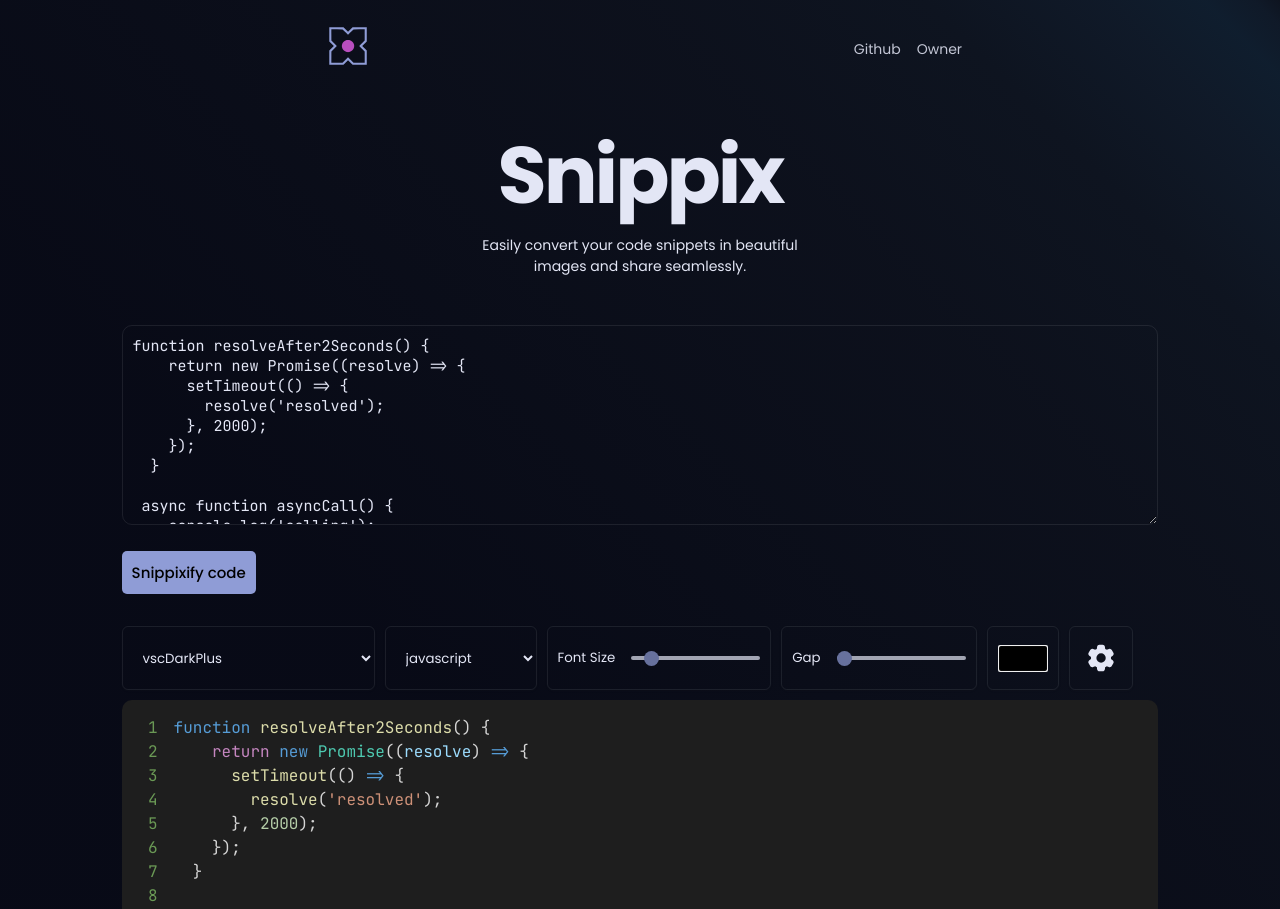
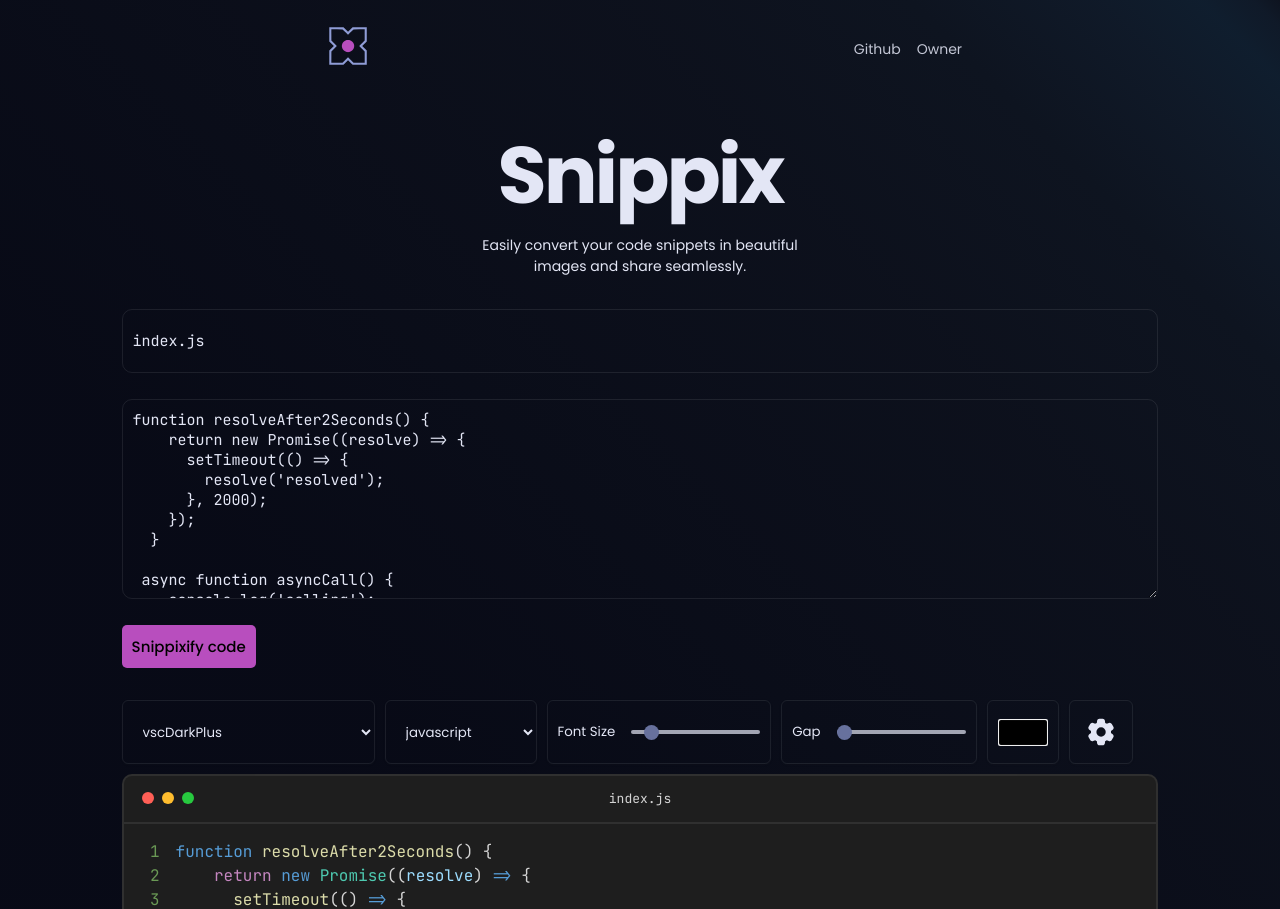
Before and after one commit to preetsuthar17/SnippiX, a Next.js app: page / in a window 1280 px wide. Shown: the top 909 px of the page. Built offline with nearby package versions, Linux system fonts and the light colour scheme.

Commit message:
Update button and code editor styles

```diff
--- a/src/components/CodeEditor.js
+++ b/src/components/CodeEditor.js
@@ -1,17 +1,31 @@
 import { useState } from "react";
 
 export default function CodeEditor({ onCodeSubmit }) {
-  const [code, setCode] = useState("function resolveAfter2Seconds() {\n    return new Promise((resolve) => { \n      setTimeout(() => { \n        resolve('resolved');\n      }, 2000);\n    });\n  }\n\n async function asyncCall() {\n    console.log('calling'); \n    const result = await resolveAfter2Seconds();\n    console.log(result);\n  }\n\nasyncCall();");
+  const [code, setCode] = useState(
+    "function resolveAfter2Seconds() {\n    return new Promise((resolve) => { \n      setTimeout(() => { \n        resolve('resolved');\n      }, 2000);\n    });\n  }\n\n async function asyncCall() {\n    console.log('calling'); \n    const result = await resolveAfter2Seconds();\n    console.log(result);\n  }\n\nasyncCall();"
+  );
+  const [fileName, setFileName] = useState("index.js");
+
+  const handleCodeSubmit = () => {
+    onCodeSubmit(code, fileName);
+  };
 
   return (
     <div className="code-editor-div">
+      <input
+        type="text"
+        value={fileName}
+        className="code-editor-name-input"
+        onChange={(e) => setFileName(e.target.value)}
+        placeholder="index.js"
+      />
       <textarea
         className="code-editor-textarea"
         value={code}
         onChange={(e) => setCode(e.target.value)}
         placeholder="Type your code here..."
       />
-      <button className="primary-button" onClick={() => onCodeSubmit(code)}>
+      <button className="primary-button" onClick={handleCodeSubmit}>
         Snippixify code
       </button>
     </div>
--- a/src/components/CodeImage.js
+++ b/src/components/CodeImage.js
@@ -275,79 +275,86 @@
   "zephir",
 ];
 
-export default function CodeImage({ code }) {
+export default function CodeImage({ code, fileName }) {
   const [selectedTheme, setSelectedTheme] = useState(vscDarkPlus);
   const [fontSize, setFontSize] = useState(16);
   const [margin, setMargin] = useState(0);
   const [boxShadow, setBoxShadow] = useState("");
   const [watermark, setWatermark] = useState(true);
   const [selectedLanguage, setSelectedLanguage] = useState("javascript");
-  const [color, setColor] = useState('#fff');
-  const [settingsDropdown, setSettingsDropdown] = useState(false)
-  const [isProcessing, setIsProcessing] = useState(false)
+  const [color, setColor] = useState("#fff");
+  const [settingsDropdown, setSettingsDropdown] = useState(false);
+  const [isProcessing, setIsProcessing] = useState(false);
 
   const ref = useRef();
 
   useEffect(() => {
     const autoDetectLanguage = () => {
-
       const languageIdentifiers = {
-        "javascript": ["import", "function", "const", "let", "var", "console", "console.log"],
-        "python": ["import", "def", "class", "print"],
-        "java": ["import", "public", "class", "System.out.println"],
-        "ruby": ["require", "def", "class", "puts"],
-        "csharp": ["using", "class", "public", "Console.WriteLine"],
-        "php": ["<?php", "function", "class", "echo"],
-        "go": ["package", "func", "var", "println"],
-        "swift": ["import", "class", "func", "print"],
-        "c": ["#include", "int", "void", "printf"],
+        javascript: [
+          "import",
+          "function",
+          "const",
+          "let",
+          "var",
+          "console",
+          "console.log",
+        ],
+        python: ["import", "def", "class", "print"],
+        java: ["import", "public", "class", "System.out.println"],
+        ruby: ["require", "def", "class", "puts"],
+        csharp: ["using", "class", "public", "Console.WriteLine"],
+        php: ["<?php", "function", "class", "echo"],
+        go: ["package", "func", "var", "println"],
+        swift: ["import", "class", "func", "print"],
+        c: ["#include", "int", "void", "printf"],
         "c++": ["#include", "int", "void", "cout"],
-        "haskell": ["module", "import", "data", "type", "where"],
-        "scala": ["package", "import", "class", "def", "println"],
-        "kotlin": ["package", "import", "fun", "class", "println"],
-        "rust": ["use", "fn", "struct", "impl"],
-        "html": ["<!DOCTYPE html>", "<html", "<head", "<body", "<h1", "<p"],
-        "css": ["body", "margin", "padding", "font-size", "color"],
-        "json": ["{", "}", "\"", ":"],
-        "perl": ["use", "package", "sub", "print"],
-        "shell": ["#!/bin/bash", "echo", "if", "then"],
-        "matlab": ["function", "end", "plot", "for"],
-        "r": ["library", "source", "sink", "transform"],
-        "lua": ["function", "local", "if", "then"],
-        "makefile": ["all:", "CC=", "CFLAGS=", "LDLIBS="],
-        "markdown": ["#", "##", "###", "**", "*"],
+        haskell: ["module", "import", "data", "type", "where"],
+        scala: ["package", "import", "class", "def", "println"],
+        kotlin: ["package", "import", "fun", "class", "println"],
+        rust: ["use", "fn", "struct", "impl"],
+        html: ["<!DOCTYPE html>", "<html", "<head", "<body", "<h1", "<p"],
+        css: ["body", "margin", "padding", "font-size", "color"],
+        json: ["{", "}", '"', ":"],
+        perl: ["use", "package", "sub", "print"],
+        shell: ["#!/bin/bash", "echo", "if", "then"],
+        matlab: ["function", "end", "plot", "for"],
+        r: ["library", "source", "sink", "transform"],
+        lua: ["function", "local", "if", "then"],
+        makefile: ["all:", "CC=", "CFLAGS=", "LDLIBS="],
+        markdown: ["#", "##", "###", "**", "*"],
         "objective-c": ["#import", "@interface", "@implementation", "NSObject"],
-        "racket": ["#lang", "define", "if", "cond"],
-        "sql": ["SELECT", "FROM", "WHERE", "GROUP BY", "HAVING"],
-        "scss": ["@import", "$", "@mixin", "@media"],
-        "typescript": ["import", "interface", "class", "let", "const"],
-        "vbnet": ["Imports", "Public", "Class", "Console.WriteLine"],
-        "xml": ["<?xml", "<root", "<child", "/>", ">"],
-        "bash": ["#!/bin/bash", "echo", "if", "then"],
-        "clojure": ["ns", "defn", "def", "if", "cond"],
-        "coffeescript": ["import", "class", "if", "then"],
-        "d": ["import", "module", "public", "void", "writeln"],
-        "elixir": ["defmodule", "def", "defp", "IO.puts"],
-        "erlang": ["-module", "-export", "io:format"],
-        "fsharp": ["module", "let", "type", "printfn"],
-        "groovy": ["import", "class", "def", "println"],
-        "haxe": ["import", "class", "function", "trace"],
-        "ini": ["[section]", "key=value"],
-        "jade": ["doctype", "html", "head", "body", "h1", "p"],
-        "less": ["@import", "@media", "body", "color"],
-        "nim": ["import", "proc", "echo", "if", "then"],
-        "ocaml": ["module", "type", "let", "print_endline"],
-        "powershell": ["Import-Module", "function", "if", "then"],
-        "python": ["from", "import", "def", "class", "print"],
-        "r": ["library", "source", "sink", "transform"],
-        "coffeescript": ["class", "if", "then", "console.log"],
-        "dart": ["import", "class", "void", "print"],
+        racket: ["#lang", "define", "if", "cond"],
+        sql: ["SELECT", "FROM", "WHERE", "GROUP BY", "HAVING"],
+        scss: ["@import", "$", "@mixin", "@media"],
+        typescript: ["import", "interface", "class", "let", "const"],
+        vbnet: ["Imports", "Public", "Class", "Console.WriteLine"],
+        xml: ["<?xml", "<root", "<child", "/>", ">"],
+        bash: ["#!/bin/bash", "echo", "if", "then"],
+        clojure: ["ns", "defn", "def", "if", "cond"],
+        coffeescript: ["import", "class", "if", "then"],
+        d: ["import", "module", "public", "void", "writeln"],
+        elixir: ["defmodule", "def", "defp", "IO.puts"],
+        erlang: ["-module", "-export", "io:format"],
+        fsharp: ["module", "let", "type", "printfn"],
+        groovy: ["import", "class", "def", "println"],
+        haxe: ["import", "class", "function", "trace"],
+        ini: ["[section]", "key=value"],
+        jade: ["doctype", "html", "head", "body", "h1", "p"],
+        less: ["@import", "@media", "body", "color"],
+        nim: ["import", "proc", "echo", "if", "then"],
+        ocaml: ["module", "type", "let", "print_endline"],
+        powershell: ["Import-Module", "function", "if", "then"],
+        python: ["from", "import", "def", "class", "print"],
+        r: ["library", "source", "sink", "transform"],
+        coffeescript: ["class", "if", "then", "console.log"],
+        dart: ["import", "class", "void", "print"],
       };
 
-
-      for (const [language, identifiers] of Object.entries(languageIdentifiers)) {
-
-        if (identifiers.some(identifier => code.includes(identifier))) {
+      for (const [language, identifiers] of Object.entries(
+        languageIdentifiers
+      )) {
+        if (identifiers.some((identifier) => code.includes(identifier))) {
           setSelectedLanguage(language);
           return;
         }
@@ -369,8 +376,8 @@
   };
 
   const handleSettingsDropdown = () => {
-    setSettingsDropdown(!settingsDropdown)
-  }
+    setSettingsDropdown(!settingsDropdown);
+  };
 
   const handleMarginChange = (event) => {
     const newMargin = parseInt(event.target.value);
@@ -382,14 +389,13 @@
   };
 
   const handleBoxShadowToggle = () => {
-    setBoxShadow(prevState => !prevState);
+    setBoxShadow((prevState) => !prevState);
     const newBoxShadow = boxShadow ? "" : "0 20px 68px rgba(0, 0, 0, 0.55)";
     document.documentElement.style.setProperty("--box-shadow", newBoxShadow);
   };
   const handleWatermarkToggle = () => {
-    setWatermark(!watermark)
+    setWatermark(!watermark);
   };
-
 
   const handleFontSizeChange = (event) => {
     const newFontSize = parseInt(event.target.value);
@@ -408,13 +414,13 @@
     const originalHeight = ref.current.style.height;
     const originalPadding = ref.current.style.padding;
 
-    setIsProcessing(true)
+    setIsProcessing(true);
     ref.current.style.width = "max-content";
     ref.current.style.height = "max-content";
     ref.current.style.padding = "10px 10px";
 
     setTimeout(() => {
-      setIsProcessing(true)
+      setIsProcessing(true);
 
       toPng(ref.current, { cacheBust: true })
         .then((dataUrl) => {
@@ -430,9 +436,9 @@
         .catch((err) => {
           console.error("oops, something went wrong!", err);
         });
-      setIsProcessing(false)
+      setIsProcessing(false);
     }, 0);
-    setIsProcessing(false)
+    setIsProcessing(false);
   };
 
   const onColorChange = (event) => {
@@ -494,23 +500,59 @@
             <input type="color" value={color} onChange={onColorChange} />
           </div>
           <div className="settings-dropdown-menu">
-            <div className="settings-dropdown-toggle" onClick={handleSettingsDropdown}>
-              <svg xmlns="http://www.w3.org/2000/svg" width="32" height="32" viewBox="0 0 24 24"><path fill="currentColor" d="M10.825 22q-.675 0-1.162-.45t-.588-1.1L8.85 18.8q-.325-.125-.612-.3t-.563-.375l-1.55.65q-.625.275-1.25.05t-.975-.8l-1.175-2.05q-.35-.575-.2-1.225t.675-1.075l1.325-1Q4.5 12.5 4.5 12.337v-.675q0-.162.025-.337l-1.325-1Q2.675 9.9 2.525 9.25t.2-1.225L3.9 5.975q.35-.575.975-.8t1.25.05l1.55.65q.275-.2.575-.375t.6-.3l.225-1.65q.1-.65.588-1.1T10.825 2h2.35q.675 0 1.163.45t.587 1.1l.225 1.65q.325.125.613.3t.562.375l1.55-.65q.625-.275 1.25-.05t.975.8l1.175 2.05q.35.575.2 1.225t-.675 1.075l-1.325 1q.025.175.025.338v.674q0 .163-.05.338l1.325 1q.525.425.675 1.075t-.2 1.225l-1.2 2.05q-.35.575-.975.8t-1.25-.05l-1.5-.65q-.275.2-.575.375t-.6.3l-.225 1.65q-.1.65-.587 1.1t-1.163.45zm1.225-6.5q1.45 0 2.475-1.025T15.55 12q0-1.45-1.025-2.475T12.05 8.5q-1.475 0-2.488 1.025T8.55 12q0 1.45 1.013 2.475T12.05 15.5" /></svg></div>
+            <div
+              className="settings-dropdown-toggle"
+              onClick={handleSettingsDropdown}
+            >
+              <svg
+                xmlns="http://www.w3.org/2000/svg"
+                width="32"
+                height="32"
+                viewBox="0 0 24 24"
+              >
+                <path
+                  fill="currentColor"
+                  d="M10.825 22q-.675 0-1.162-.45t-.588-1.1L8.85 18.8q-.325-.125-.612-.3t-.563-.375l-1.55.65q-.625.275-1.25.05t-.975-.8l-1.175-2.05q-.35-.575-.2-1.225t.675-1.075l1.325-1Q4.5 12.5 4.5 12.337v-.675q0-.162.025-.337l-1.325-1Q2.675 9.9 2.525 9.25t.2-1.225L3.9 5.975q.35-.575.975-.8t1.25.05l1.55.65q.275-.2.575-.375t.6-.3l.225-1.65q.1-.65.588-1.1T10.825 2h2.35q.675 0 1.163.45t.587 1.1l.225 1.65q.325.125.613.3t.562.375l1.55-.65q.625-.275 1.25-.05t.975.8l1.175 2.05q.35.575.2 1.225t-.675 1.075l-1.325 1q.025.175.025.338v.674q0 .163-.05.338l1.325 1q.525.425.675 1.075t-.2 1.225l-1.2 2.05q-.35.575-.975.8t-1.25-.05l-1.5-.65q-.275.2-.575.375t-.6.3l-.225 1.65q-.1.65-.587 1.1t-1.163.45zm1.225-6.5q1.45 0 2.475-1.025T15.55 12q0-1.45-1.025-2.475T12.05 8.5q-1.475 0-2.488 1.025T8.55 12q0 1.45 1.013 2.475T12.05 15.5"
+                />
+              </svg>
+            </div>
             {settingsDropdown && (
               <div className="settings-dropdown-menu-content">
                 <label>
-                  <input type="checkbox" onClick={handleBoxShadowToggle} /> box shadow
+                  <input type="checkbox" onClick={handleBoxShadowToggle} /> box
+                  shadow
                 </label>
                 <label>
-                  <input type="checkbox" checked={watermark} onClick={handleWatermarkToggle} /> Watermark
+                  <input
+                    type="checkbox"
+                    checked={watermark}
+                    onClick={handleWatermarkToggle}
+                  />{" "}
+                  watermark
                 </label>
               </div>
-            )
-            }
+            )}
           </div>
         </div>
       </div>
       <div className="code-image-background" ref={ref}>
+        <div className="code-image-main-div">
+          {fileName && (
+            <div className="file-name-div">
+              <SyntaxHighlighter
+                className="file-name"
+                language="plaintext"
+                style={selectedTheme}
+              >
+                {fileName}
+              </SyntaxHighlighter>
+              <div className="interaction-buttons">
+                <div className="red"></div>
+                <div className="yellow"></div>
+                <div className="green"></div>
+              </div>
+            </div>
+          )}
           <SyntaxHighlighter
             className="code-block"
             language={selectedLanguage}
@@ -520,12 +562,15 @@
             {code}
           </SyntaxHighlighter>
           <div className="watermark-content">
-          {watermark && (
-            <p>Made with SnippiX</p>
-          )}
+            {watermark && <p>Made with SnippiX</p>}
           </div>
         </div>
-      <button disabled={isProcessing} onClick={downloadImage} className="primary-button">
+      </div>
+      <button
+        disabled={isProcessing}
+        onClick={downloadImage}
+        className="primary-button"
+      >
         {isProcessing ? "Downloading..." : "Download Image"}
       </button>
     </div>
--- a/src/components/Showcase.js
+++ b/src/components/Showcase.js
@@ -3,7 +3,10 @@
 import { useState } from "react";
 
 export const Showcase = () => {
-  const [code, setCode] = useState("function resolveAfter2Seconds() {\n    return new Promise((resolve) => { \n      setTimeout(() => { \n        resolve('resolved');\n      }, 2000);\n    });\n  }\n\n async function asyncCall() {\n    console.log('calling'); \n    const result = await resolveAfter2Seconds();\n    console.log(result);\n  }\n\nasyncCall();");
+  const [code, setCode] = useState(
+    "function resolveAfter2Seconds() {\n    return new Promise((resolve) => { \n      setTimeout(() => { \n        resolve('resolved');\n      }, 2000);\n    });\n  }\n\n async function asyncCall() {\n    console.log('calling'); \n    const result = await resolveAfter2Seconds();\n    console.log(result);\n  }\n\nasyncCall();"
+  );
+  const [fileName, setFileName] = useState("index.js");
 
   return (
     <>
@@ -17,8 +20,13 @@
         </div>
       </main>
       <section className="showcase-code-input-section">
-        <CodeEditor onCodeSubmit={(inputCode) => setCode(inputCode)} />
-        {code && <CodeImage code={code} />}
+        <CodeEditor
+          onCodeSubmit={(inputCode, inputFileName) => {
+            setCode(inputCode);
+            setFileName(inputFileName);
+          }}
+        />{" "}
+        {code && <CodeImage code={code} fileName={fileName} />}{" "}
       </section>
     </>
   );
--- a/src/styles/partials/_buttons.scss
+++ b/src/styles/partials/_buttons.scss
@@ -1,5 +1,5 @@
 .primary-button {
-  background-color: var(--primary-color);
+  background-color: var(--accent-color);
   padding: 10px;
   width: fit-content;
   font-family: var(--body-font-family);
--- a/src/styles/partials/_code_editor.scss
+++ b/src/styles/partials/_code_editor.scss
@@ -32,3 +32,14 @@
     background-color: var(--primary-color);
   }
 }
+.code-editor-name-input {
+  width: 100%;
+  font-family: var(--code-font-family);
+  background-color: var(--secondary-background-color);
+  color: var(--white-text);
+  border: 1px solid rgba(255, 255, 255, 0.082);
+  padding: 10px;
+  border-radius: 10px;
+  font-size: 15px;
+  height: 4rem;
+}
--- a/src/styles/partials/_code_image.scss
+++ b/src/styles/partials/_code_image.scss
@@ -6,12 +6,11 @@
   justify-content: center;
   gap: 10px;
 
-  input[type=checkbox] {
-    accent-color: #C70039;
+  input[type="checkbox"] {
+    accent-color: #c70039;
     width: 1rem;
     height: 1rem;
   }
-
 
   .watermark-content {
     p {
@@ -21,19 +20,70 @@
       font-weight: 600;
       width: fit-content;
       padding: 4px 10px;
-      margin: 10px auto;
+      margin: 20px auto -15px auto;
       border-radius: 5px;
     }
   }
 
+  .file-name-div {
+    position: relative;
+    .file-name {
+      border-radius: 10px 10px 0 0 !important;
+      border-top: 2px solid rgba(255, 255, 255, 0.08);
+      border-left: 2px solid rgba(255, 255, 255, 0.08);
+      border-right: 2px solid rgba(255, 255, 255, 0.08);
+      border-bottom: none;
+      display: flex;
+      justify-content: center;
+      @media screen and (max-width: 520px) {
+        justify-content: right;
+      }
+    }
+    .interaction-buttons {
+      .red {
+        width: 12px;
+        border-radius: 50%;
+        height: 12px;
+        border-radius: 50%;
+        background-color: #ff5f56;
+      }
+      .yellow {
+        width: 12px;
+        border-radius: 50%;
+        height: 12px;
+        border-radius: 50%;
+        background-color: #ffbd2e;
+      }
+      .green {
+        width: 12px;
+        border-radius: 50%;
+        height: 12px;
+        border-radius: 50%;
+        background-color: #27c93f;
+      }
+      position: absolute;
+      z-index: 9999999 !important;
+      display: flex;
+      align-items: center;
+      gap: 8px;
+      top: 50%;
+      transform: translateY(-50%);
+      left: 20px;
+    }
+  }
+
+  .code-image-main-div {
+    margin: var(--margin-image) !important;
+    display: flex;
+    flex-direction: column;
+  }
   pre {
-    border-radius: 10px;
-    margin: var(--margin-image) !important;
+    border-radius: 0px 0px 10px 10px;
     box-shadow: var(--box-shadow);
-
+    margin: 0 !important;
+    border: 2px solid rgba(255, 255, 255, 0.08);
     &::-webkit-scrollbar {
       height: 0.4em;
-      background: var(--background-color);
     }
 
     &::-webkit-scrollbar-track {
@@ -42,11 +92,9 @@
     }
 
     &::-webkit-scrollbar-thumb {
-      background-color: var(--primary-color);
+      border-radius: 30px;
+      background-color: #a5a5a51b;
     }
-
-
-
   }
 
   code {
@@ -153,7 +201,6 @@
     border-radius: 6px;
     border: 1px solid #c6cace1a;
     box-shadow: 0px 1px 2px 0px #1f1e241f;
-    position: relative;
     display: flex;
     align-items: center;
     width: min-content;
@@ -179,12 +226,15 @@
       position: absolute;
       background-color: var(--second-background-color);
       top: 5rem;
+      z-index: 99999999;
       right: 0%;
       width: max-content;
       padding: 2rem;
       border-radius: 5px;
       border: 1px solid rgba(255, 255, 255, 0.068);
-      box-shadow: rgba(255, 255, 255, 0.1) 0px 1px 1px 0px inset, rgba(50, 50, 93, 0.25) 0px 50px 100px -20px, rgba(0, 0, 0, 0.3) 0px 30px 60px -30px;
+      box-shadow: rgba(255, 255, 255, 0.1) 0px 1px 1px 0px inset,
+        rgba(50, 50, 93, 0.25) 0px 50px 100px -20px,
+        rgba(0, 0, 0, 0.3) 0px 30px 60px -30px;
       justify-content: left;
       display: flex;
       flex-direction: column;
@@ -203,7 +253,6 @@
       @media screen and (max-width: 333px) {
         right: 50%;
         transform: translateX(-50%);
-
       }
 
       label {
@@ -213,7 +262,6 @@
       }
     }
   }
-
 
   input[type="color"] {
     -webkit-appearance: 1px solid #ffffff0a;
@@ -241,6 +289,6 @@
 }
 
 .code-block,
-.code-block>code {
+.code-block > code {
   font-size: var(--font-size) !important;
 }
```
Lines whose indentation alone changed are shown as unchanged.
